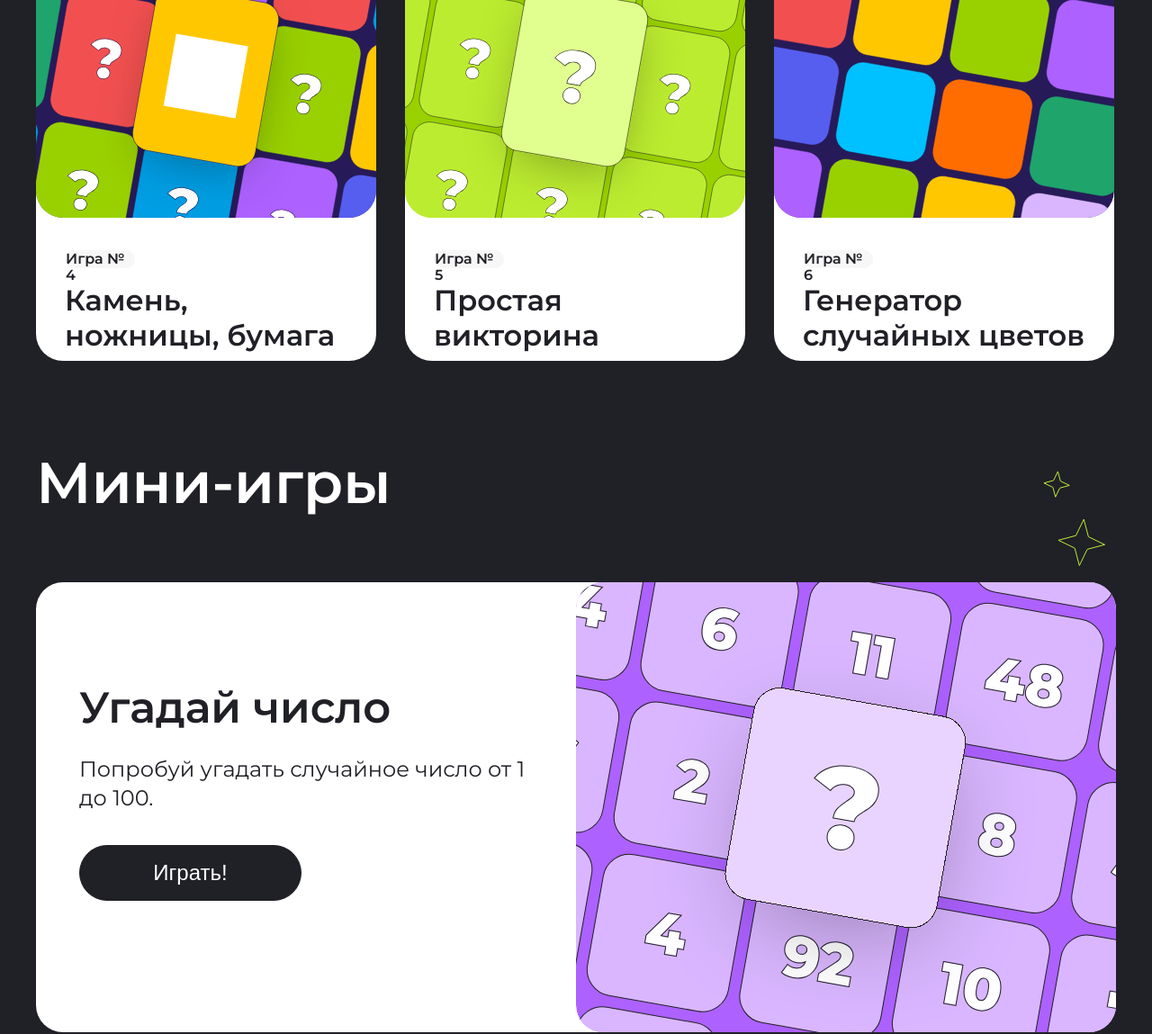
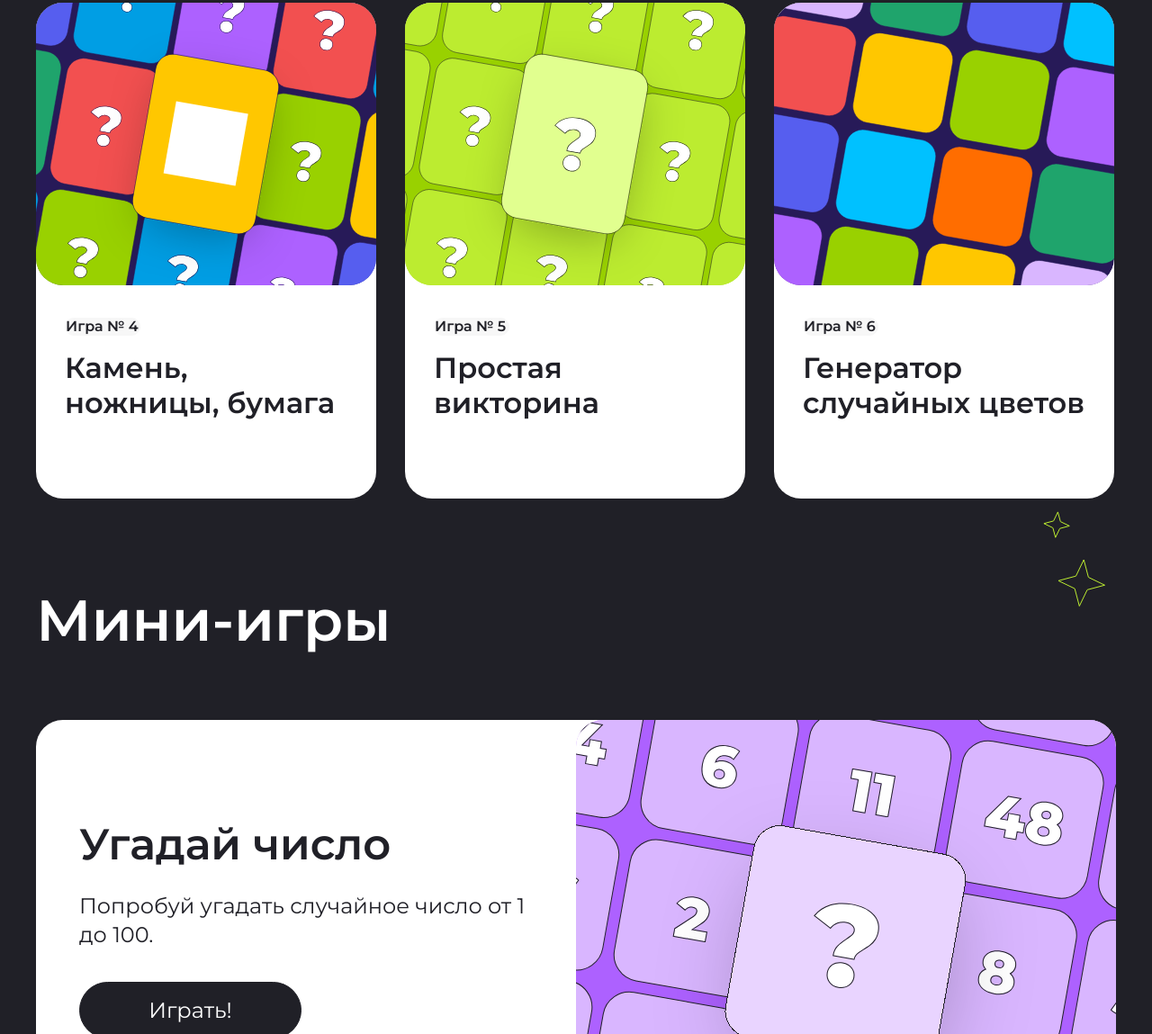
Before and after one commit to VladWC/2-nd-course-hw, a plain HTML site: page index.html in a window 1280 px wide. Shown: the part 1651-2800 px from the top of the page at 90% size. Drawn offline with Linux system fonts and the light colour scheme.

Commit message:
hw-01correction2

```diff
--- a/index.html
+++ b/index.html
@@ -12,7 +12,6 @@
 <body>
     <header class="header center">
       <div class="header__box">
-        <img src="" alt="">
         <h1 class="header__box-heading">Добро пожаловать на мой сайт мини-игр</h1>
         <p class="header__box-textdescription">Тебе предстоит пройти несколько увлекательных игр. <span><br></span>  Если готов, нажимай <span class="header__box-textdescriptionstyle">«Поехали!»</span> и <span class="header__box-textdescriptionstyle">приступай</span>.</p>
         <button class="header__box-button header__box-buttontext">Поехали!</button>
--- a/style.scss
+++ b/style.scss
@@ -13,7 +13,7 @@ body {
     background-color: #E1FF8F;
     background-image: url(./img/stars\ head.svg), url(./img/starbig.svg), url(./img/starhead2.svg);
     background-repeat: no-repeat;
-    background-position: 5% 21%, calc(100% + 379px) 90%, 73% 90%;
+    background-position: 5% 21%, calc(100% + 503px) 90%, 73% 90%;
     &__box{
         max-width: 768px;
         max-height: 358px;
@@ -24,7 +24,7 @@ body {
             font-size: 64px;
             line-height: 78px;
             color: #202027;
-            font-weight: bold;
+            font-weight: 700;
         }
         &-textdescription{
             font-size: 24px;
@@ -48,6 +48,7 @@ body {
             }
         }
         &-buttontext{
+            font-family: "Montserrat", sans-serif;
             padding: 16px 65px;
             font-size: 24px;
             color: white;
@@ -80,7 +81,7 @@ body {
     gap: 32px;
     &-item{
         max-width: 378px;
-        height: 473px;
+        height: 551px;
         background-color: white;
         border-radius: 30px;
         &:hover{
@@ -135,12 +136,13 @@ body {
     border: 1px solid #F7F7F7;
     background-color: #F7F7F7;
     border-radius: 52px;
-    width: 76px;
+    width: 82px;
     height: 18px;
     line-height: 17.5px;
     font-size: 16px;
     color: #202027;
     &-name{
+        padding-bottom: 36px;
         font-size: 32px;
         color: #202027;
         font-weight: bold;
```
Also changed, not shown: style.css, 1 other file.
